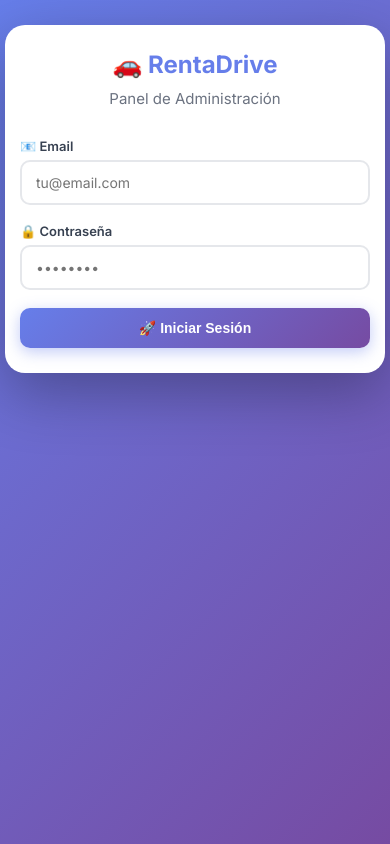
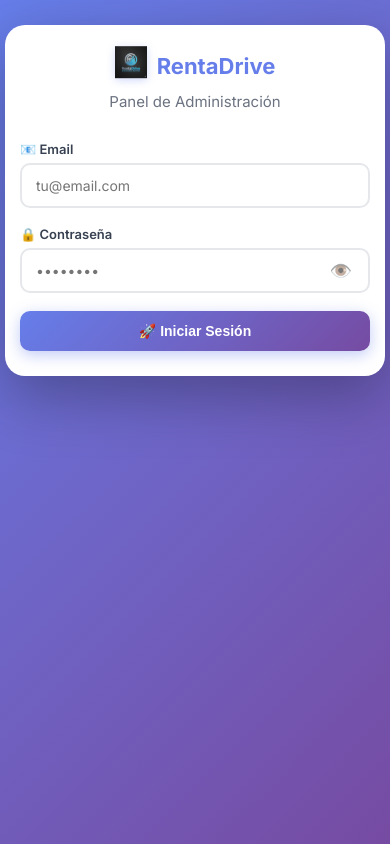
Before and after one commit to RentaDrive/rentadrive-backend, a website: page admin-panel/index.html in a window 390 px wide. Drawn offline with Linux system fonts and the light colour scheme.

Commit message:
update panel

```diff
--- a/admin-panel/index.html
+++ b/admin-panel/index.html
@@ -9,7 +9,8 @@
 <body>
     <!-- Login Card -->
     <div id="loginCard" class="login-card">
-        <h1>🚗 RentaDrive</h1>
+        <h1><img src="logo.png" alt="RentaDrive" class="logo-img"> RentaDrive</h1>
+
         <p>Panel de Administración</p>
 
         <div id="loginMessage"></div>
@@ -21,7 +22,12 @@
             </div>
             <div class="form-group">
     <label>🔒 Contraseña</label>
+    <div class="password-input-wrapper">
         <input type="password" id="loginPassword" placeholder="••••••••" required autocomplete="current-password">
+        <button type="button" class="toggle-password" onclick="togglePasswordVisibility('loginPassword', this)" tabindex="-1">
+            👁️
+        </button>
+    </div>
 </div>
             <button type="submit">🚀 Iniciar Sesión</button>
         </form>
@@ -31,7 +37,7 @@
     <div id="dashboard" class="dashboard container">
         <!-- Header -->
         <div class="header">
-            <h1>🚗 RentaDrive</h1>
+            <h1><img src="logo.png" alt="RentaDrive" class="logo-img-header"> RentaDrive</h1>
             <div class="user-info">
                 <span id="adminName"></span>
                 <span id="adminRole" class="role-badge"></span>
@@ -150,7 +156,12 @@
                         </div>
                         <div class="form-group">
     <label>🔒 Contraseña</label>
+    <div class="password-input-wrapper">
         <input type="password" id="newAdminPassword" placeholder="Mínimo 6 caracteres" required minlength="6">
+        <button type="button" class="toggle-password" onclick="togglePasswordVisibility('newAdminPassword', this)" tabindex="-1">
+            👁️
+        </button>
+    </div>
 </div>
                         <div class="form-group">
                             <label>🎭 Rol</label>
--- a/admin-panel/script.js
+++ b/admin-panel/script.js
@@ -374,8 +374,18 @@
 }
 
 // Deactivate Subscription
+// Deactivate Subscription
 async function deactivateSubscription() {
-    if (!confirm('⚠️ ¿Seguro que deseas desactivar completamente esta suscripción?')) {
+    const reason = prompt('🚫 ¿Por qué deseas desactivar esta suscripción?\n\nEjemplos:\n• No pagó\n• Solicitó cancelación\n• Infracción de términos\n• Cambio de plan\n\nRazón:', '');
+
+    if (reason === null) {
+        // Usuario canceló
+        return;
+    }
+
+    const finalReason = reason.trim() || 'Sin razón especificada';
+
+    if (!confirm(`⚠️ ¿Confirmas desactivar esta suscripción?\n\nRazón: ${finalReason}\n\nEsta acción desactivará completamente el acceso del usuario.`)) {
         return;
     }
 
@@ -386,13 +396,16 @@
                 'Content-Type': 'application/json',
                 'Authorization': `Bearer ${token}`
             },
-            body: JSON.stringify({ userId: currentUserId, reason: 'Desactivado por admin' })
+            body: JSON.stringify({
+                userId: currentUserId,
+                reason: finalReason
+            })
         });
 
         const data = await response.json();
 
         if (data.success) {
-            showMessage('modalMessage', '✅ Suscripción desactivada completamente', 'success');
+            showMessage('modalMessage', `✅ Suscripción desactivada. ${data.daysLost ? `Días perdidos: ${data.daysLost}` : ''}`, 'success');
             setTimeout(() => {
                 closeModal();
                 loadUsers();
@@ -689,3 +702,18 @@
         closeModal();
     }
 });
+
+
+
+// Toggle password visibility
+function togglePasswordVisibility(inputId, button) {
+    const input = document.getElementById(inputId);
+
+    if (input.type === 'password') {
+        input.type = 'text';
+        button.textContent = '🙈'; // Ojo cerrado
+    } else {
+        input.type = 'password';
+        button.textContent = '👁️'; // Ojo abierto
+    }
+}
--- a/admin-panel/styles.css
+++ b/admin-panel/styles.css
@@ -259,6 +259,49 @@
     font-size: 14px;
     transition: all 0.3s ease;
     font-family: 'Inter', sans-serif;
+}
+
+/* Password input wrapper */
+.password-input-wrapper {
+    position: relative;
+    display: flex;
+    align-items: center;
+}
+
+.password-input-wrapper input {
+    width: 100%;
+    padding-right: 45px; /* Espacio para el botón */
+}
+
+.toggle-password {
+    position: absolute;
+    right: 8px;
+    top: 50%;
+    transform: translateY(-50%);
+    background: transparent;
+    border: none;
+    cursor: pointer;
+    font-size: 18px;
+    padding: 6px 10px;
+    border-radius: 6px;
+    transition: all 0.2s ease;
+    box-shadow: none;
+    width: auto;
+    min-width: auto;
+    display: flex;
+    align-items: center;
+    justify-content: center;
+    opacity: 0.6;
+}
+
+.toggle-password:hover {
+    background: #f3f4f6;
+    opacity: 1;
+    transform: translateY(-50%) scale(1.1);
+}
+
+.toggle-password:active {
+    transform: translateY(-50%) scale(0.95);
 }
 
 input:focus, select:focus, textarea:focus {
@@ -826,3 +869,65 @@
         grid-template-columns: 1fr;
     }
 }
+
+
+/* ========================================
+   LOGO STYLES
+======================================== */
+
+/* Logo en el login card */
+.login-card h1 {
+    display: flex;
+    align-items: center;
+    justify-content: center;
+    gap: 10px;
+}
+
+.logo-img {
+    width: 40px;
+    height: 40px;
+    object-fit: contain;
+    filter: drop-shadow(0 2px 4px rgba(102, 126, 234, 0.3));
+    animation: logoFloat 3s ease-in-out infinite;
+}
+
+@keyframes logoFloat {
+    0%, 100% { transform: translateY(0px); }
+    50% { transform: translateY(-5px); }
+}
+
+/* Logo en el header del dashboard */
+.header h1 {
+    display: flex;
+    align-items: center;
+    gap: 12px;
+}
+
+.logo-img-header {
+    width: 36px;
+    height: 36px;
+    object-fit: contain;
+    filter: drop-shadow(0 2px 4px rgba(0, 0, 0, 0.1));
+    transition: transform 0.3s ease;
+}
+
+.logo-img-header:hover {
+    transform: rotate(10deg) scale(1.1);
+}
+
+/* Responsive logo */
+@media (max-width: 768px) {
+    .logo-img {
+        width: 32px;
+        height: 32px;
+    }
+
+    .logo-img-header {
+        width: 28px;
+        height: 28px;
+    }
+
+    .login-card h1 {
+        font-size: 22px;
+    }
+}
```
Also changed, not shown: admin-panel/logo.png (added). Lines whose indentation alone changed are shown as unchanged.
